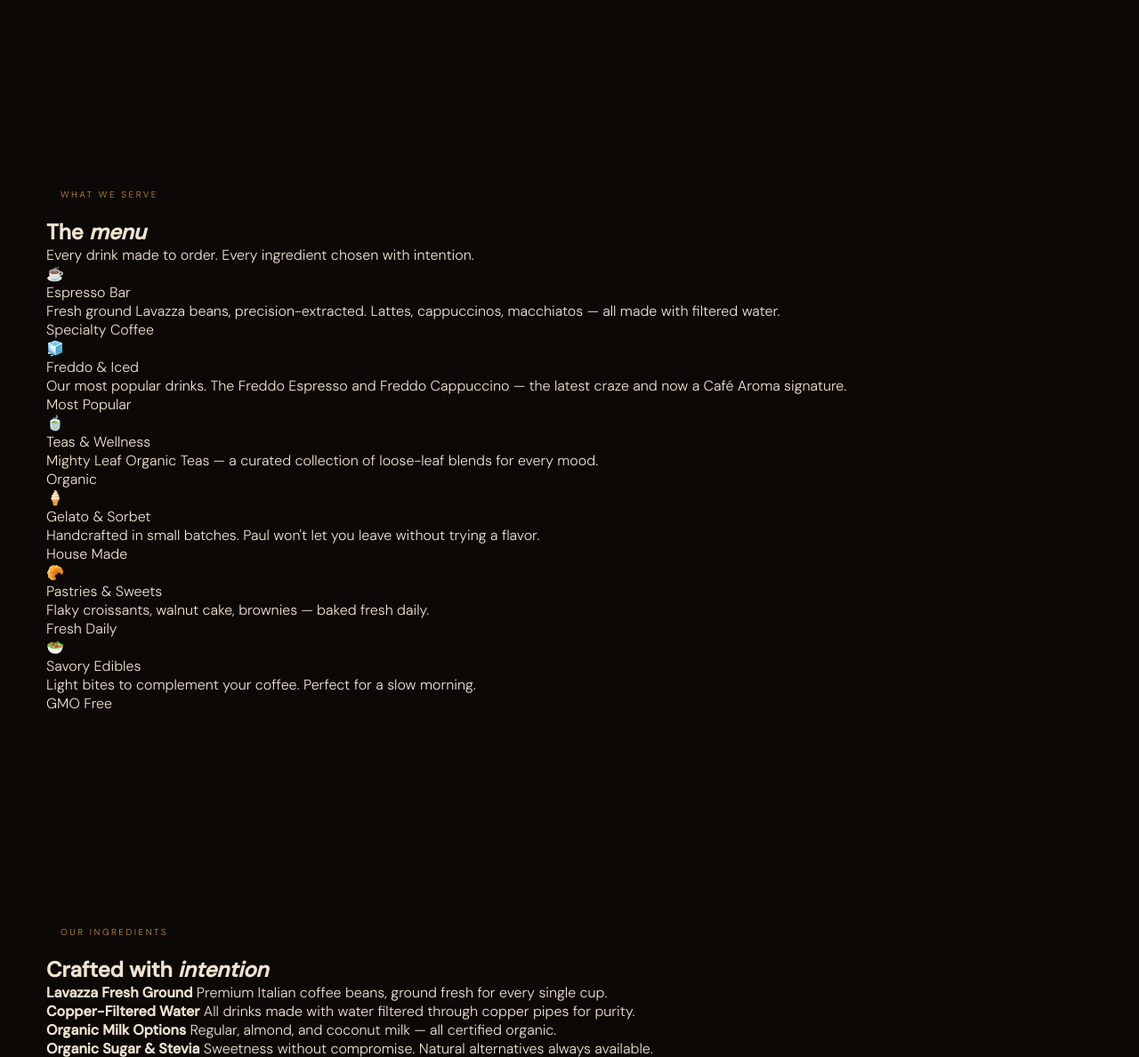
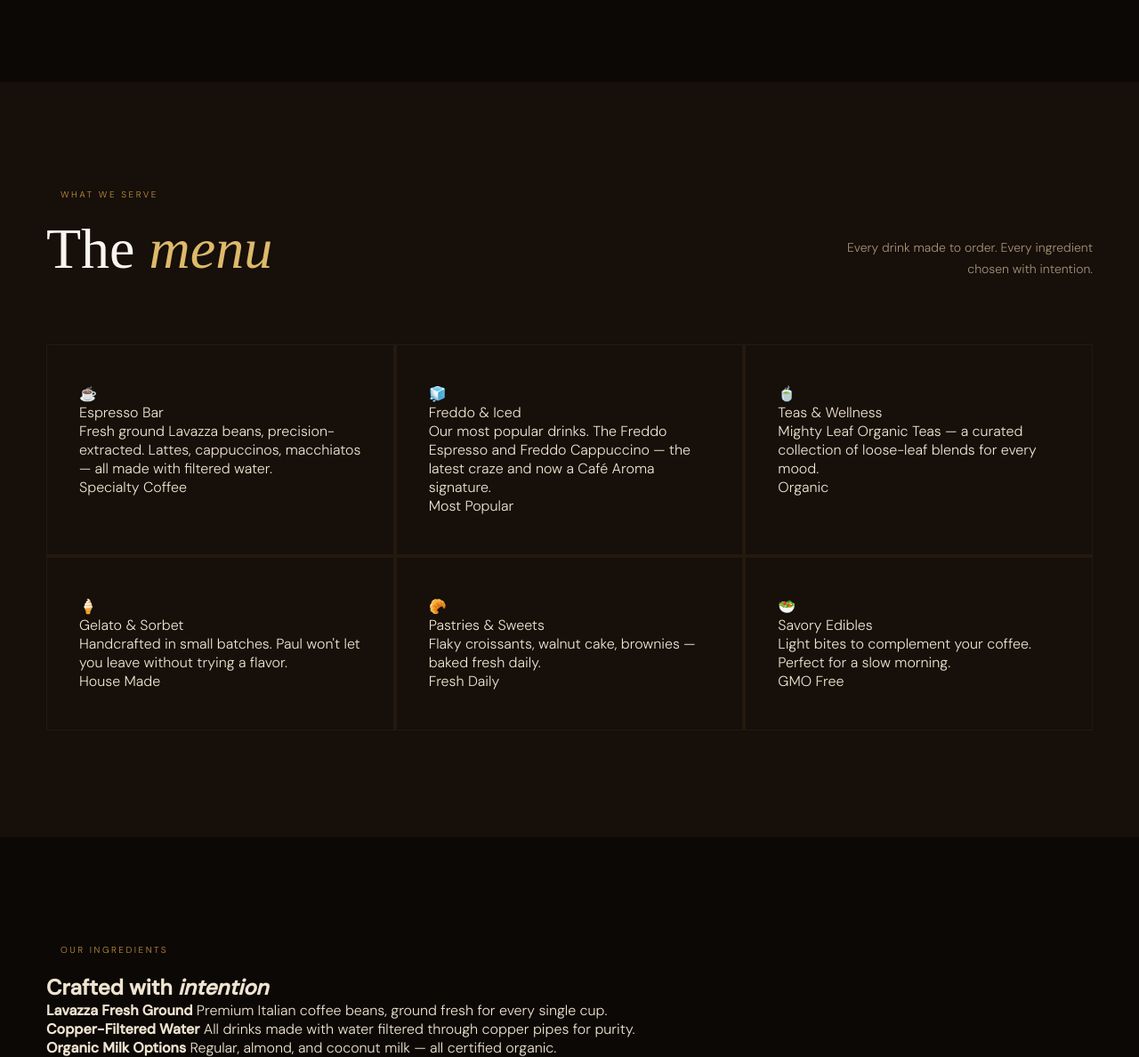
Before and after one commit to gpet01/MyCafeApp, a Flask app: page / in a window 1280 px wide. Shown: the part 1758-2946 px from the top of the page at 89% size. Run offline with Flask 3, Linux system fonts and the light colour scheme.

Commit message:
Started MENU section

```diff
--- a/static/styles.css
+++ b/static/styles.css
@@ -435,3 +435,71 @@ section {
     color: rgba(12,8,6,.6);
     margin-top: 2px;
 }
+
+/* Section Για το Menu */
+
+#menu {
+    background: var(--dark);
+}
+
+.menu-header {
+    display:flex;
+    align-items: flex-end;
+    justify-content: space-between;
+    margin-bottom: 72px;
+}
+
+.menu-header h2 {
+    font-family: 'Cormorant Garamont', serif;
+    font-size: clamp(42px, 5vw, 64px);
+    font-weight: 300;
+    line-height: 1.1;
+    color: var(--white);
+}
+
+.menu-header h2 em {
+    color: var(--gold-light);
+    font-style: italic;
+}
+
+.menu-sub {
+    max-width: 280px;
+    text-align:right;
+    font-size: 14px;
+    line-height: 1.7;
+    color: var(--cream-muted);
+}
+
+.menu-grid {
+    display: grid;
+    grid-template-columns: repeat(3,1fr);
+    gap: 2px;
+    background: rgba(196,145,58,.08);
+}
+
+.menu-cat {
+    background: var(--dark);
+    padding: 44px 36px;
+    border: 1px solid rgba(196,145,58,.08);
+    transition: background .3s, border-color .3s;
+    position: relative;
+    overflow: hidden;
+}
+
+.menu-cat::after {
+    content: '';
+    position: absolute;
+    bottom: 0; left: 0;
+    width: 0; height: 2px;
+    background: var(--gold);
+    transition: width .4s;
+}
+
+.menu-cat:hover {
+    background: var(--mid);
+    border-color: rgba(196,145,58,.2);
+}
+
+.menu-cat:hover::after {
+    width: 100%;
+}
```
